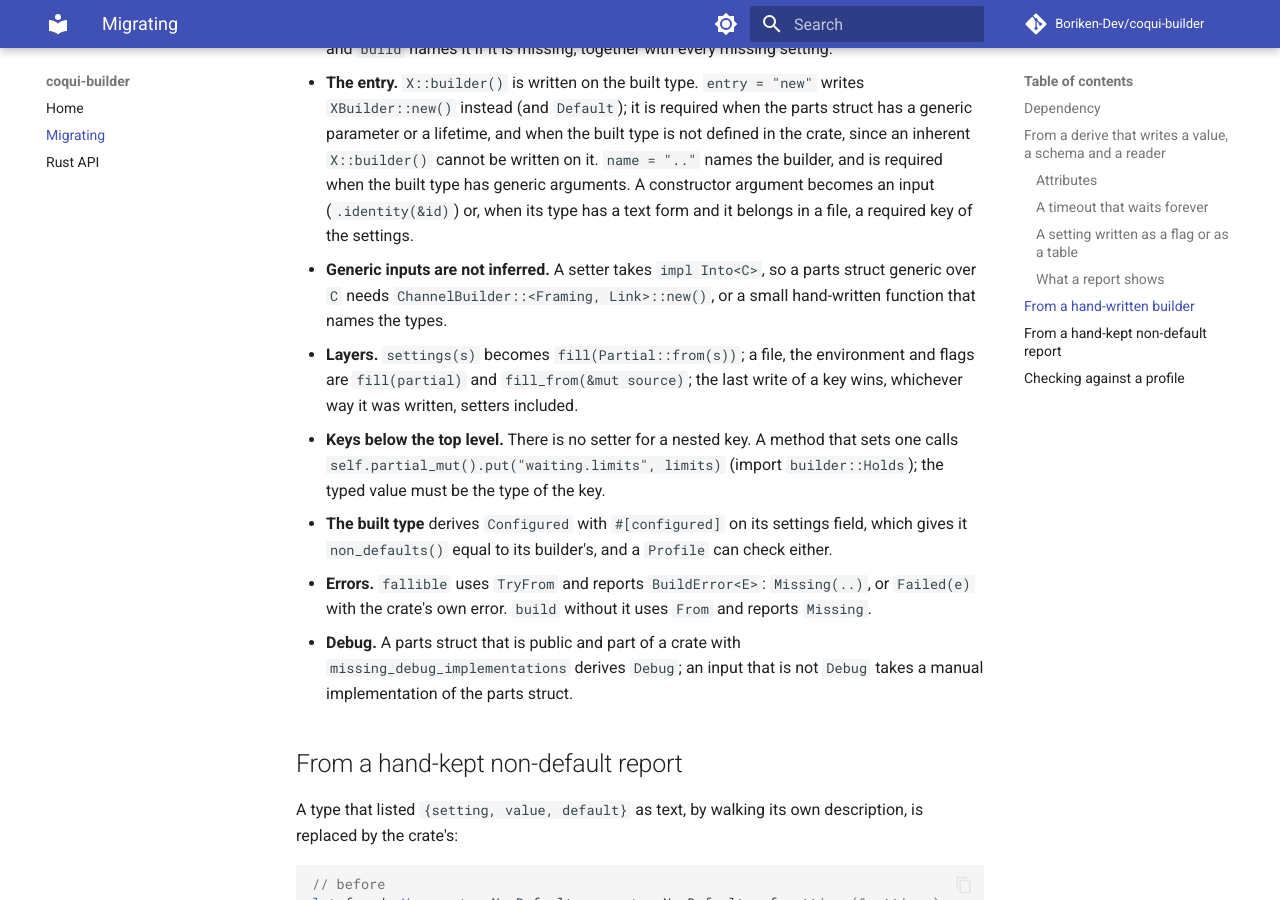
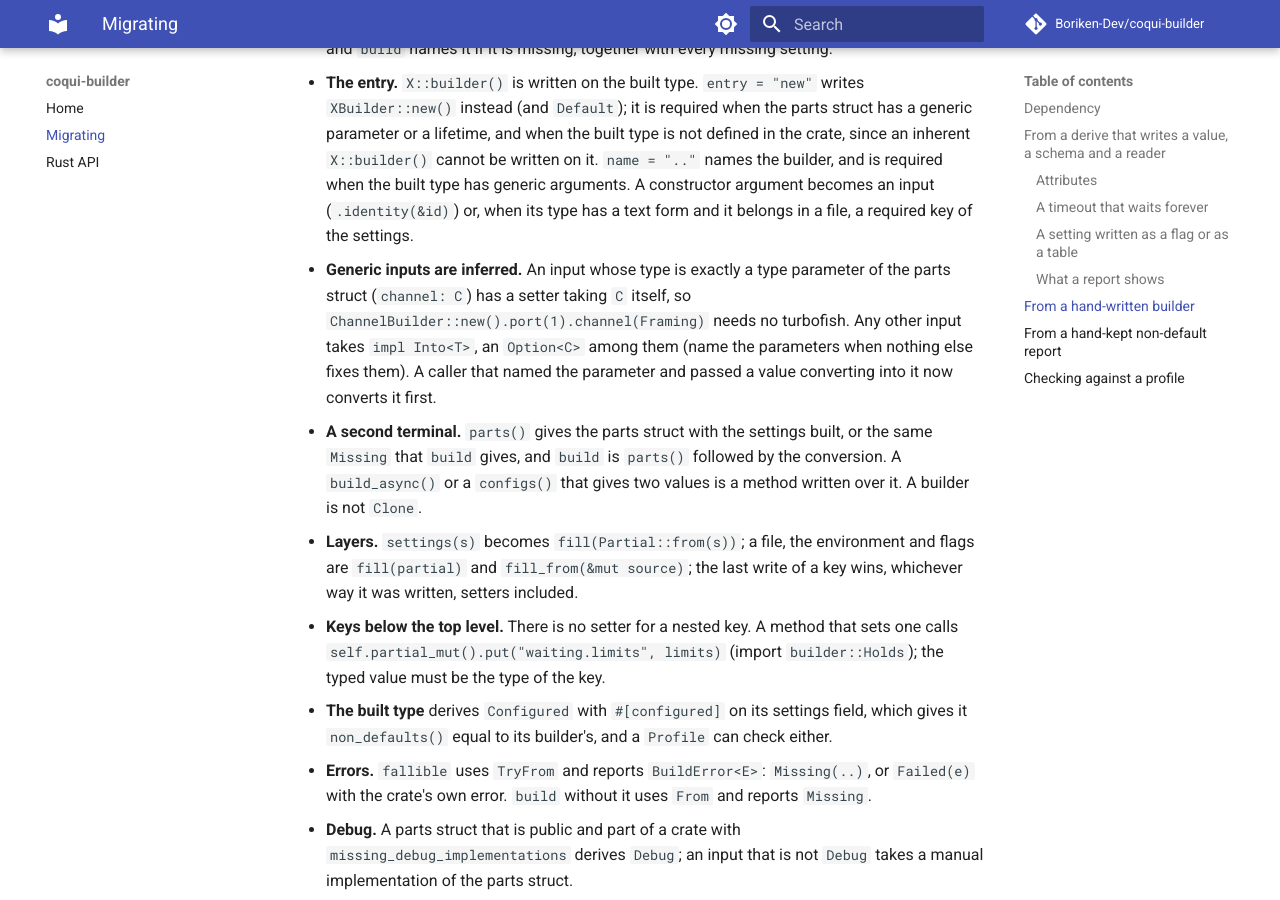
Before and after one commit to Boriken-Dev/coqui-builder, an MkDocs documentation site: the page built from docs/migrating.md, in a window 1280 px wide and 900 px high, scrolled down 4633 px. Built offline with MkDocs 1.6.1 and Material for MkDocs 9.7.7, drawn with Linux system fonts in a browser that asks for light colours; comment, search, counter and statistics services are not loaded.

Commit message:
docs: changelog and migration notes for parts() and inferred generic inputs

```diff
--- a/docs/migrating.md
+++ b/docs/migrating.md
@@ -194,9 +194,15 @@ impl TryFrom<ServerParts<'_>> for Built<ServerConfig> {
   the built type has generic arguments. A
   constructor argument becomes an input (`.identity(&id)`) or, when its type has a text form and
   it belongs in a file, a required key of the settings.
-- **Generic inputs are not inferred.** A setter takes `impl Into<C>`, so a parts struct
-  generic over `C` needs `ChannelBuilder::<Framing, Link>::new()`, or a small hand-written
-  function that names the types.
+- **Generic inputs are inferred.** An input whose type is exactly a type parameter of the
+  parts struct (`channel: C`) has a setter taking `C` itself, so
+  `ChannelBuilder::new().port(1).channel(Framing)` needs no turbofish. Any other input takes
+  `impl Into<T>`, an `Option<C>` among them (name the parameters when nothing else fixes them). A
+  caller that named the parameter and passed a value converting into it now converts it first.
+- **A second terminal.** `parts()` gives the parts struct with the settings built, or the same
+  `Missing` that `build` gives, and `build` is `parts()` followed by the conversion. A
+  `build_async()` or a `configs()` that gives two values is a method written over it. A builder is
+  not `Clone`.
 - **Layers.** `settings(s)` becomes `fill(Partial::from(s))`; a file, the environment and flags
   are `fill(partial)` and `fill_from(&mut source)`; the last write of a key wins, whichever way it
   was written, setters included.
```
Also changed, not shown: CHANGELOG.md (+11 -0 lines).
